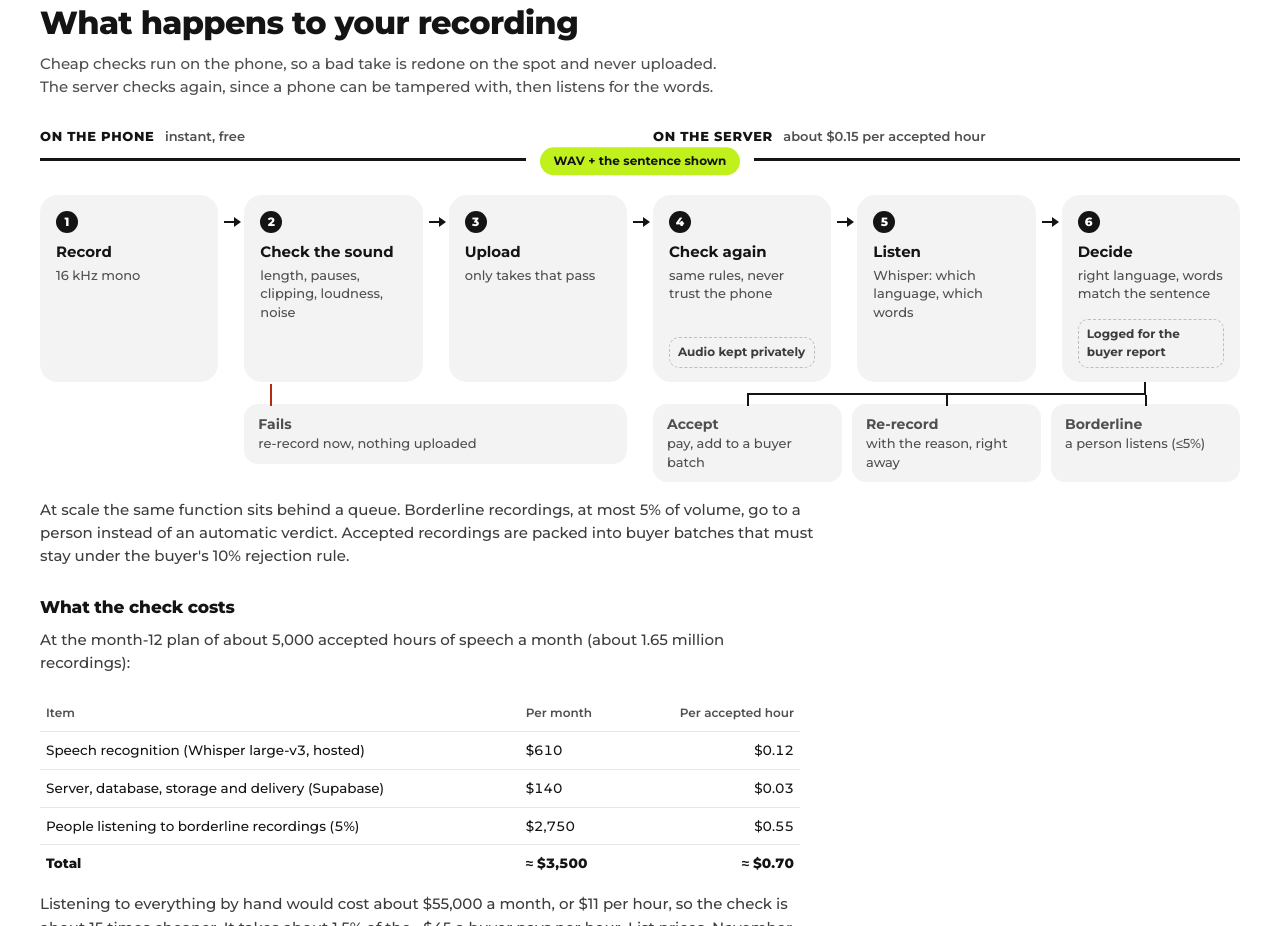
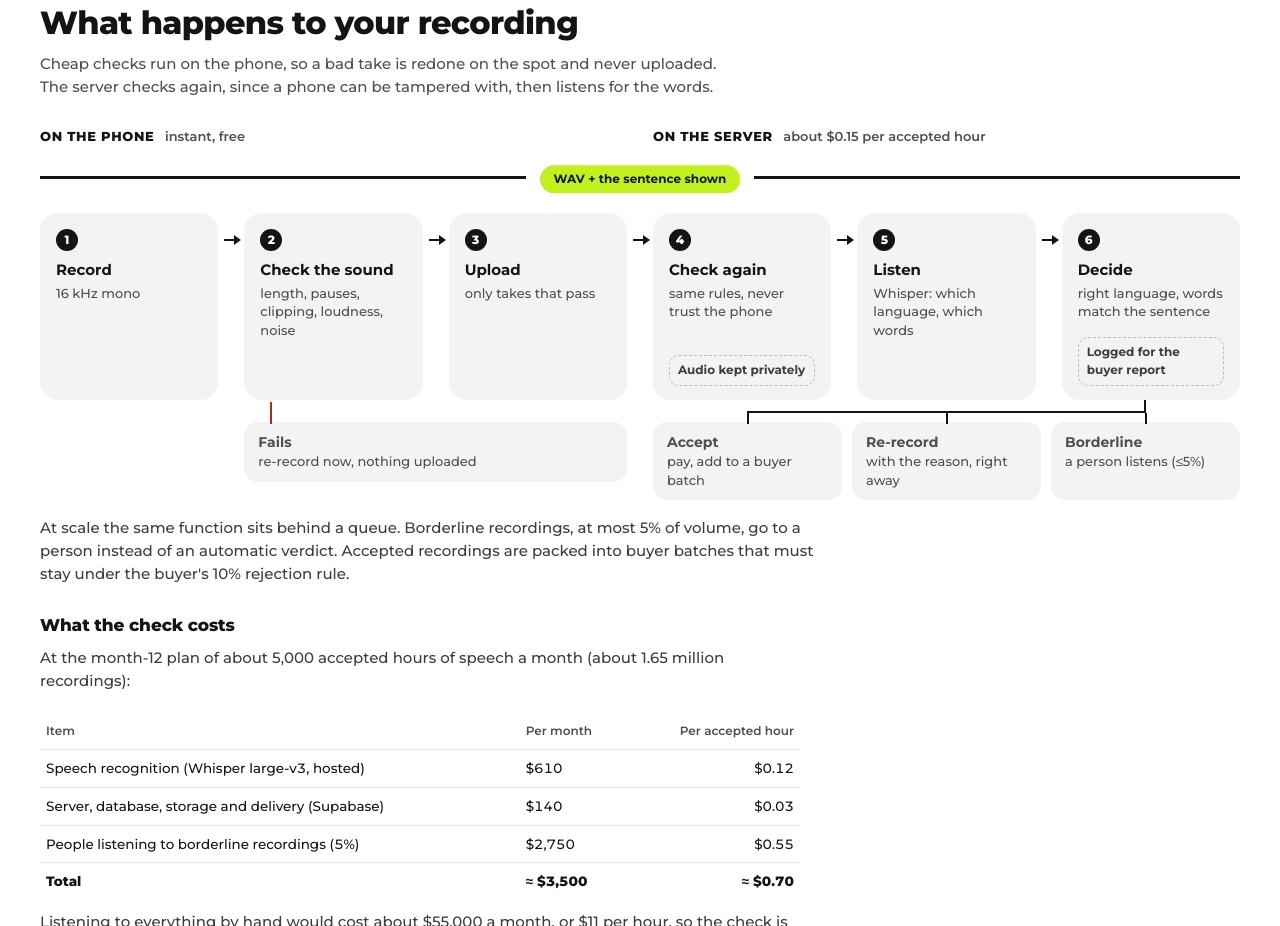
Before and after one commit to lenar-amirov/test-task-speech, a plain HTML site: page docs/index.html in a window 1280 px wide. Shown: the part 1320-2246 px from the top of the page. Drawn offline with Linux system fonts and the light colour scheme.

Commit message:
Space between lane titles and the boundary label
Co-Authored-By: Claude Opus 5.5 <noreply@anthropic.com>
Claude-Session: https://claude.ai/code/session_01Cz5QV3ZgWQJQDQox2fHFXv

```diff
--- a/docs/index.html
+++ b/docs/index.html
@@ -139,7 +139,7 @@
 
   /* how it works: one rail, phone to server, exits hang under the step they leave from */
   .pipe { --gap: 26px; margin-top: 28px; display: grid; grid-template-columns: repeat(6, minmax(0, 1fr)); column-gap: var(--gap); row-gap: 0; position: relative; }
-  .lane { grid-row: 1; font-weight: 800; font-size: 13px; letter-spacing: .05em; text-transform: uppercase; padding-bottom: 12px; margin-bottom: 34px; border-bottom: 3px solid var(--ink); }
+  .lane { grid-row: 1; font-weight: 800; font-size: 13px; letter-spacing: .05em; text-transform: uppercase; padding-bottom: 30px; margin-bottom: 34px; border-bottom: 3px solid var(--ink); }
   .lane span { font-weight: 600; letter-spacing: 0; text-transform: none; color: var(--muted); margin-left: 6px; }
   .lane-phone { grid-column: 1 / 4; }
   .lane-srv { grid-column: 4 / 7; }
```
